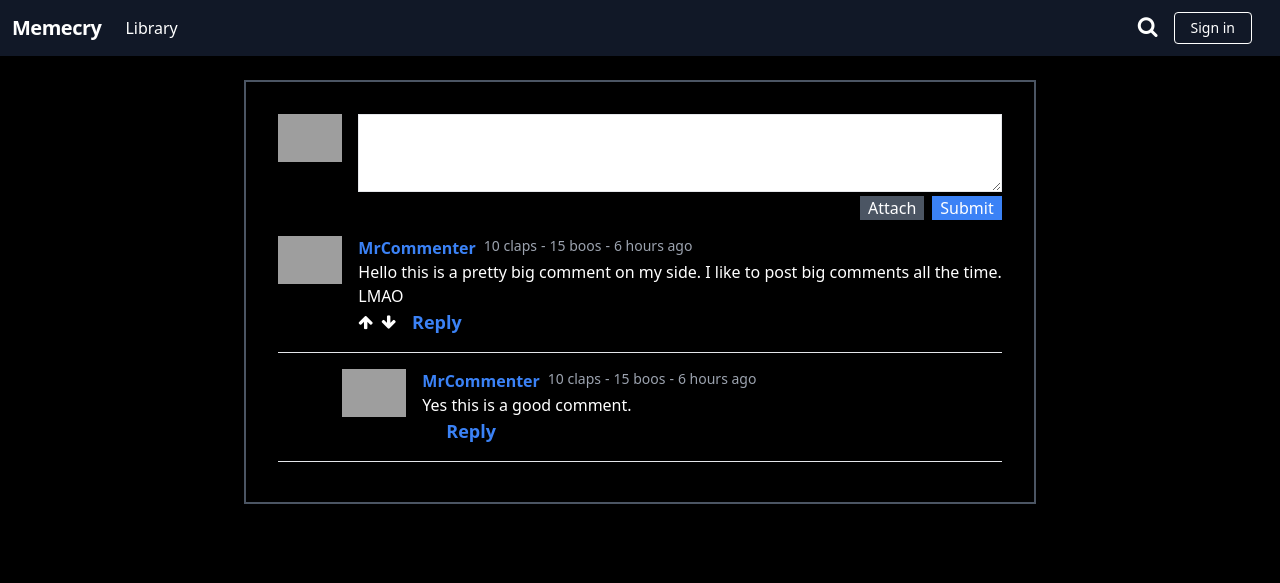
After one commit to crpier/memecry, a FastAPI app: template src/templates/comment.html in a window 1280 px wide. The commit adds this page. Shown: the top 583 px of the page. Run offline with FastAPI, Linux system fonts and the light colour scheme; the template is opened without the code that fills it, so the values that code supplies are empty; parts of the project's set-up code (start-up, migrations or seed data) failed here and were passed over; grey boxes are pictures that could not be loaded.

Commit message:
implement some functionality for viewing comments

```diff
--- a/src/main.py
+++ b/src/main.py
@@ -17,7 +17,14 @@ import fastapi.templating
 import fastapi.staticfiles
 from fastapi import Body, Depends, HTTPException, Form, Request, Response
 
-from viewrender import render_login, render_post, render_post_upload, render_top_posts
+from viewrender import (
+    render_comment,
+    render_comment_partial,
+    render_login,
+    render_post,
+    render_post_upload,
+    render_top_posts,
+)
 
 app = fastapi.FastAPI()
 
@@ -82,13 +89,13 @@ async def comment_on_post(
     comment_create = schema.CommentCreate(
         content=content, post_id=post_id, user_id=current_user.id
     )
-    id = await comment_service.comment_on_post(
+    new_comment = await comment_service.comment_on_post(
         session=session,
         comment_data=comment_create,
         attachment=attachment,
         settings=settings,
     )
-    return {"status": "success", "result": id}
+    return new_comment
 
 
 @app.post("/comment/{comment_id}/comment")
@@ -117,11 +124,8 @@ async def get_comments_on_post(
     post_id: int,
     session=Depends(deps.get_session),
 ):
-    comments = comment_service.get_comments_per_post(
-        session=session,
-        post_id=post_id,
-    )
-    return comments
+    # return render_post_comments(post_id=post_id, session=session)
+    return comment_service.get_comment_ids_tree(post_id=post_id, session=session)
 
 
 #### REST endpoints for html ####
@@ -250,6 +254,16 @@ def open_login_form():
     return render_login()
 
 
+@app.get("/comment-form")
+def open_comment_for():
+    return render_comment_partial()
+
+@app.get("/test-comment")
+def get_test_comment():
+    return render_comment()
+
+
+
 @app.post("/upload")
 async def upload_post(
     response: Response,
--- a/src/models.py
+++ b/src/models.py
@@ -7,7 +7,7 @@ from sqlmodel import (
     create_engine,
     UniqueConstraint,
     Column,
-    JSON
+    JSON,
 )
 from pydantic import EmailStr, PrivateAttr
 
--- a/src/posting_service.py
+++ b/src/posting_service.py
@@ -17,6 +17,7 @@ def get_top_posts(session: Callable[[], Session]) -> list[models.Post]:
         ).all()
         res = []
         for post in posts:
+            # TODO: is this needed?
             post.user
             res.append(post)
         return res
--- /dev/null
+++ b/src/templates/comment.html
@@ -0,0 +1,83 @@
+{% extends "main.html" %}
+{% block main_content %}
+<div class="flex flex-col justify-start items-start m-4 border-2 border-gray-600 p-8 items-stretch">
+    <div class="flex flex-col mb-4">
+        <div class="flex flex-row">
+            <div class="mr-4">
+                <img src="https://misc-personal-projects.s3.eu-west-1.amazonaws.com/memecry/13.jpg" alt="funny meme"
+                    width="64" height="64"></img>
+            </div>
+                <textarea class="border px-2 pt-1 flex-grow" rows="3"></textarea>
+        </div>
+        <div class="flex flex-row mt-1">
+            <div class="flex-grow"></div>
+            <button class="mr-2 bg-gray-600 px-2">Attach</button>
+            <button class="bg-blue-500 px-2">Submit</button>
+        </div>
+    </div>
+    <div class="flex flex-col mb-4 border-b pb-4">
+        <div class="flex flex-row">
+            <div class="mr-4">
+                <img src="https://misc-personal-projects.s3.eu-west-1.amazonaws.com/memecry/122.jpg" alt="funny meme"
+                    width="64" height="64"></img>
+            </div>
+            <div class="flex flex-col">
+                <div class="flex flex-row">
+                    <a href="." class="text-blue-500 mr-2 font-bold">
+                    MrCommenter
+                    </a>
+                    <div class="text-sm text-gray-400 mr-1">10 claps</div>
+                    <div class="text-sm text-gray-400 mr-1">-</div>
+                    <div class="text-sm text-gray-400 mr-1">15 boos</div>
+                    <div class="text-sm text-gray-400 mr-1">-</div>
+                    <div class="text-sm text-gray-400 mr-1">6 hours ago</div>
+                </div>
+                <div>
+                    Hello this is a pretty big comment on my side. I like to post big
+                    comments all the time.
+                    <br /> LMAO
+                </div>
+                <div class="flex flex-row">
+                    <button class="mr-2">
+                        <i class="fa fa-arrow-up"></i>
+                    </button>
+                    <button class="mr-4">
+                        <i class="fa fa-arrow-down"></i>
+                    </button>
+                    <button class="text-blue-500 font-bold text-lg">Reply</button>
+                </div>
+            </div>
+        </div>
+    </div>
+    <div class="flex flex-col mb-2 pl-16 border-b pb-4">
+        <div class="flex flex-row">
+            <div class="mr-4">
+                <img src="https://misc-personal-projects.s3.eu-west-1.amazonaws.com/memecry/122.jpg" alt="funny meme"
+                    width="64" height="64"></img>
+            </div>
+            <div class="flex flex-col">
+                <div class="flex flex-row">
+                    <a href="." class="text-blue-500 mr-2 font-bold">
+                    MrCommenter
+                    </a>
+                    <div class="text-sm text-gray-400 mr-1">10 claps</div>
+                    <div class="text-sm text-gray-400 mr-1">-</div>
+                    <div class="text-sm text-gray-400 mr-1">15 boos</div>
+                    <div class="text-sm text-gray-400 mr-1">-</div>
+                    <div class="text-sm text-gray-400 mr-1">6 hours ago</div>
+                </div>
+                <div>Yes this is a good comment.</div>
+                <div class="flex flex-row">
+                    <button class="mr-2">
+                        <BsArrowUpSquareFill size="1.5rem" />
+                    </button>
+                    <button class="mr-4">
+                        <BsArrowDownSquareFill size="1.5rem" />
+                    </button>
+                    <button class="text-blue-500 font-bold text-lg">Reply</button>
+                </div>
+            </div>
+        </div>
+    </div>
+</div>
+{% endblock %}
--- a/src/templates/upload.html
+++ b/src/templates/upload.html
@@ -20,7 +20,7 @@
     <form id="upload-form" hx-encoding='multipart/form-data' hx-post='/upload'>
         <div class="mb-4">
             <label class="">Title</label>
-            <input class="w-full rounded border p-1" name="title"/>
+            <input class="w-full rounded border p-1" name="title" />
         </div>
         <input type="file" name='file'>
         <div>Tags</div>
@@ -52,6 +52,7 @@
                 type="submit">
                 Submit
             </button>
+        </div>
     </form>
     <!-- <script> -->
     <!--     htmx.on('#form', 'htmx:xhr:progress', function (evt) { -->
@@ -59,4 +60,3 @@
     <!--     }); -->
     <!-- </script> -->
 </div>
-</div>
```
Also changed, not shown: src/comment_service.py (+43 -20 lines), src/templates/post_comment.html (added, +29 -0 lines), viewrender.py (+10 -2 lines).
